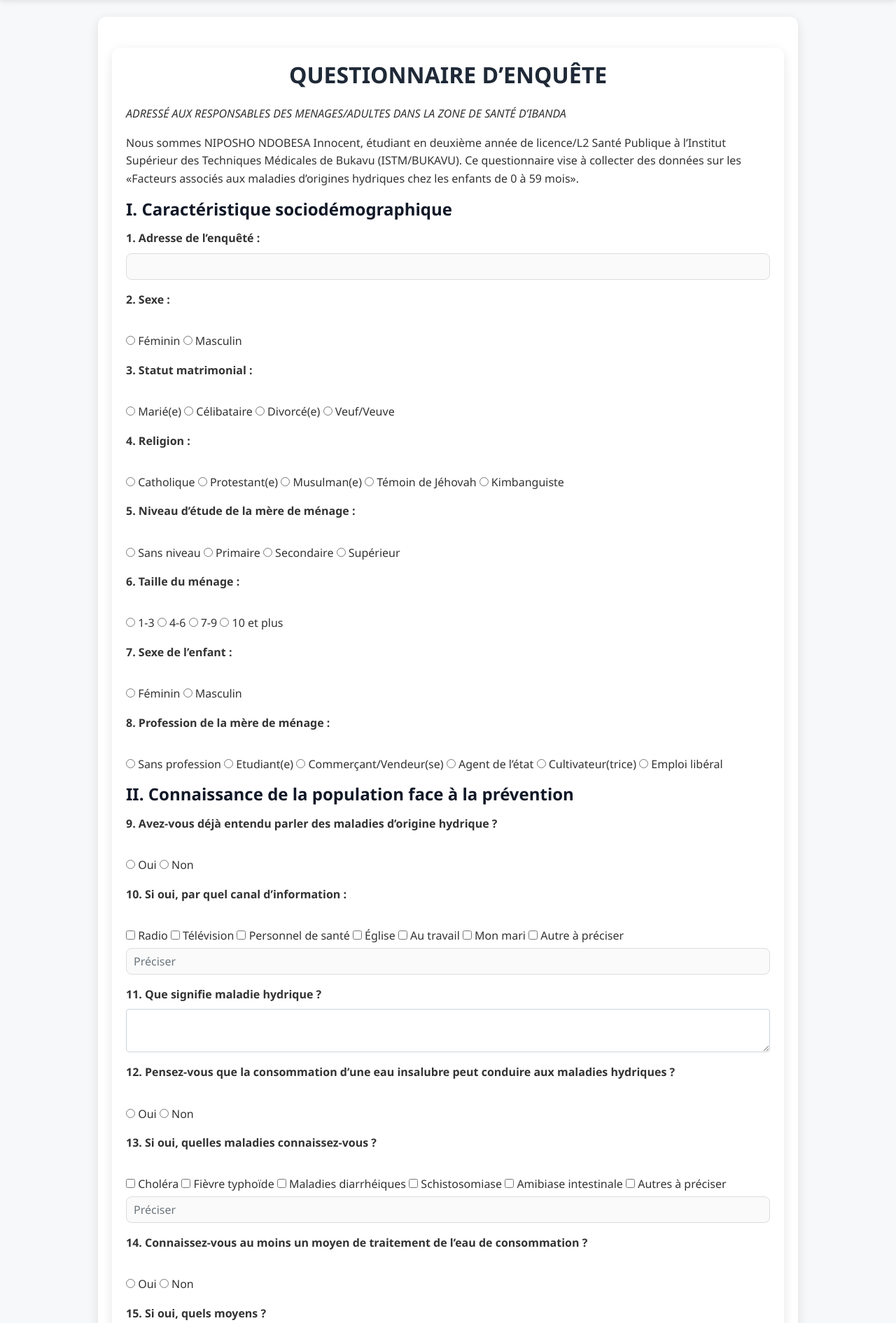
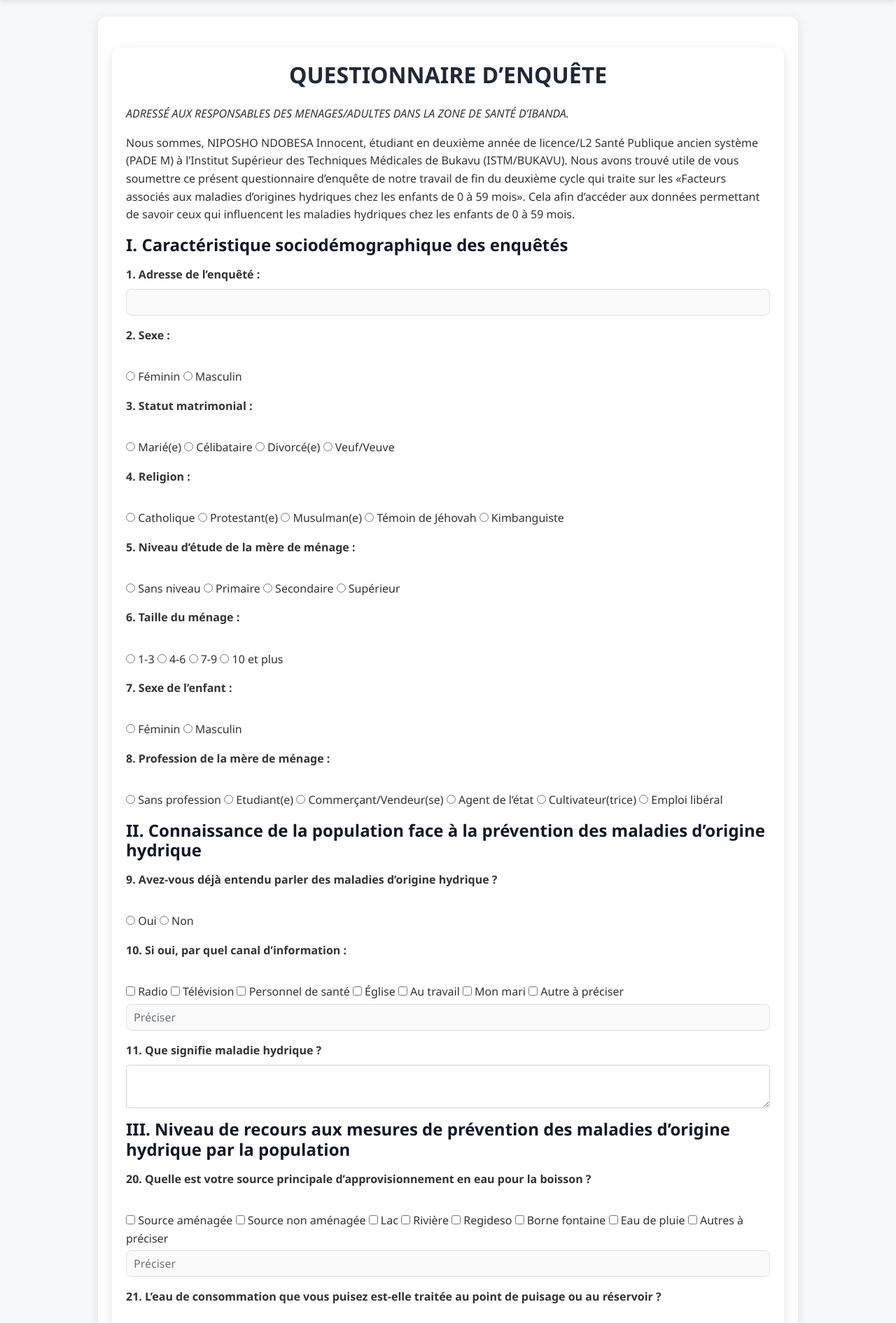
Before and after one commit to Andrebeet1/NIPOSHONDOBESAInnocent, a Flask app: page /questionnaire in a window 1280 px wide. Shown: the part 62-1953 px from the top of the page at 70% size. Run offline with Flask 3, Linux system fonts and the light colour scheme.

Commit message:
Update questionnaire.html

```diff
--- a/templates/questionnaire.html
+++ b/templates/questionnaire.html
@@ -5,14 +5,17 @@
 {% block content %}
 <div class="container mt-4">
     <h2 class="mb-4">QUESTIONNAIRE D’ENQUÊTE</h2>
-    <p><em>ADRESSÉ AUX RESPONSABLES DES MENAGES/ADULTES DANS LA ZONE DE SANTÉ D’IBANDA</em></p>
-    <p>Nous sommes NIPOSHO NDOBESA Innocent, étudiant en deuxième année de licence/L2 Santé Publique à l’Institut Supérieur des Techniques Médicales de Bukavu (ISTM/BUKAVU). Ce questionnaire vise à collecter des données sur les «Facteurs associés aux maladies d’origines hydriques chez les enfants de 0 à 59 mois».</p>
+    <p><em>ADRESSÉ AUX RESPONSABLES DES MENAGES/ADULTES DANS LA ZONE DE SANTÉ D’IBANDA.</em></p>
+    <p>
+        Nous sommes, NIPOSHO NDOBESA Innocent, étudiant en deuxième année de licence/L2 Santé Publique ancien système (PADE M) à l’Institut Supérieur des Techniques Médicales de Bukavu (ISTM/BUKAVU).
+        Nous avons trouvé utile de vous soumettre ce présent questionnaire d’enquête de notre travail de fin du deuxième cycle qui traite sur les «Facteurs associés aux maladies d’origines hydriques chez les enfants de 0 à 59 mois».
+        Cela afin d’accéder aux données permettant de savoir ceux qui influencent les maladies hydriques chez les enfants de 0 à 59 mois.
+    </p>
 
     <form method="POST" action="{{ url_for('questionnaire') }}">
 
-
-        <!-- I. Caractéristique sociodémographique des enquêtés -->
-        <h4>I. Caractéristique sociodémographique</h4>
+        <!-- I. Caractéristique sociodémographique -->
+        <h4>I. Caractéristique sociodémographique des enquêtés</h4>
 
         <div class="form-group">
             <label><strong>1. Adresse de l’enquêté :</strong></label>
@@ -75,7 +78,7 @@
         </div>
 
         <!-- II. Connaissance de la population -->
-        <h4>II. Connaissance de la population face à la prévention</h4>
+        <h4>II. Connaissance de la population face à la prévention des maladies d’origine hydrique</h4>
 
         <div class="form-group">
             <label><strong>9. Avez-vous déjà entendu parler des maladies d’origine hydrique ?</strong></label><br>
@@ -100,67 +103,13 @@
             <textarea name="waterborne_disease_meaning" class="form-control"></textarea>
         </div>
 
-        <div class="form-group">
-            <label><strong>12. Pensez-vous que la consommation d’une eau insalubre peut conduire aux maladies hydriques ?</strong></label><br>
-            <input type="radio" name="unsafe_water_leads_to_diseases" value="Oui"> Oui
-            <input type="radio" name="unsafe_water_leads_to_diseases" value="Non"> Non
-        </div>
+        <!-- Ajouter toutes les autres questions ici comme dans ton texte mis à niveau -->
+        <!-- III et IV seront également intégrées -->
+        <!-- III. Niveau de recours aux mesures de prévention -->
+        <h4>III. Niveau de recours aux mesures de prévention des maladies d’origine hydrique par la population</h4>
 
         <div class="form-group">
-            <label><strong>13. Si oui, quelles maladies connaissez-vous ?</strong></label><br>
-            <input type="checkbox" name="known_waterborne_diseases" value="Choléra"> Choléra
-            <input type="checkbox" name="known_waterborne_diseases" value="Fièvre typhoïde"> Fièvre typhoïde
-            <input type="checkbox" name="known_waterborne_diseases" value="Maladies diarrhéiques"> Maladies diarrhéiques
-            <input type="checkbox" name="known_waterborne_diseases" value="Schistosomiase"> Schistosomiase
-            <input type="checkbox" name="known_waterborne_diseases" value="Amibiase intestinale"> Amibiase intestinale
-            <input type="checkbox" name="known_waterborne_diseases" value="Autres"> Autres à préciser
-            <input type="text" name="known_waterborne_diseases_other" class="form-control mt-1" placeholder="Préciser">
-        </div>
-
-        <div class="form-group">
-            <label><strong>14. Connaissez-vous au moins un moyen de traitement de l’eau de consommation ?</strong></label><br>
-            <input type="radio" name="know_water_treatment" value="Oui"> Oui
-            <input type="radio" name="know_water_treatment" value="Non"> Non
-        </div>
-
-        <div class="form-group">
-            <label><strong>15. Si oui, quels moyens ?</strong></label>
-            <textarea name="water_treatment_methods" class="form-control"></textarea>
-        </div>
-
-        <div class="form-group">
-            <label><strong>16. Connaissez-vous les moments clés de lavage des mains ?</strong></label><br>
-            <input type="radio" name="know_handwashing_moments" value="Oui"> Oui
-            <input type="radio" name="know_handwashing_moments" value="Non"> Non
-        </div>
-
-        <div class="form-group">
-            <label><strong>17. Si oui, lesquels ?</strong></label><br>
-            <input type="checkbox" name="moments_lavage" value="Après toilette"> Après toilette
-            <input type="checkbox" name="moments_lavage" value="Avant repas"> Avant repas
-            <input type="checkbox" name="moments_lavage" value="Avant cuisson"> Avant cuisson
-            <input type="checkbox" name="moments_lavage" value="Après cuisson"> Après cuisson
-            <input type="checkbox" name="moments_lavage" value="Avant allaitement"> Avant allaitement
-        </div>
-
-        <div class="form-group">
-            <label><strong>18. Avez-vous déjà été sensibilisés sur la prévention ?</strong></label><br>
-            <input type="radio" name="awareness_on_prevention" value="Oui"> Oui
-            <input type="radio" name="awareness_on_prevention" value="Non"> Non
-        </div>
-
-        <div class="form-group">
-            <label><strong>19. Si oui, par quel canal ?</strong></label><br>
-            <input type="checkbox" name="awareness_channel" value="Médias"> Médias
-            <input type="checkbox" name="awareness_channel" value="Hôpital"> Hôpital
-            <input type="checkbox" name="awareness_channel" value="Famille"> Famille
-            <input type="checkbox" name="awareness_channel" value="Amis"> Amis
-            <input type="checkbox" name="awareness_channel" value="Autres"> Autres
-            <input type="text" name="awareness_channel_other" class="form-control mt-1" placeholder="Préciser">
-        </div>
-
-        <div class="form-group">
-            <label><strong>20. Quelle est votre source principale d’approvisionnement en eau ?</strong></label><br>
+            <label><strong>20. Quelle est votre source principale d’approvisionnement en eau pour la boisson ?</strong></label><br>
             <input type="checkbox" name="source_amenee" value="Source aménagée"> Source aménagée
             <input type="checkbox" name="source_non_amenee" value="Source non aménagée"> Source non aménagée
             <input type="checkbox" name="lac" value="Lac"> Lac
@@ -168,14 +117,9 @@
             <input type="checkbox" name="regideso" value="Regideso"> Regideso
             <input type="checkbox" name="borne_fontaine" value="Borne fontaine"> Borne fontaine
             <input type="checkbox" name="eau_pluie" value="Eau de pluie"> Eau de pluie
-            <input type="checkbox" name="autres" value="Autres"> Autres
+            <input type="checkbox" name="autres" value="Autres"> Autres à préciser
             <input type="text" name="source_autres_preciser" class="form-control mt-1" placeholder="Préciser">
         </div>
-
-        <!-- Questions 21 à 30 -->
-        <!-- À compléter comme tu veux -->
-                <!-- Questions 21 à 30 -->
-        <h4>III. Niveau de recours aux mesures de prévention</h4>
 
         <div class="form-group">
             <label><strong>21. L’eau de consommation que vous puisez est-elle traitée au point de puisage ou au réservoir ?</strong></label><br>
@@ -235,7 +179,8 @@
             <input type="text" name="reason_for_not_participating_other" class="form-control mt-1" placeholder="Préciser">
         </div>
 
-        <h4>IV. Prévalence des maladies d’origine hydrique</h4>
+        <!-- IV. Prévalence des maladies d’origine hydrique -->
+        <h4>IV. Prévalence des maladies d’origine hydrique dans la zone de santé d’Ibanda</h4>
 
         <div class="form-group">
             <label><strong>29. L’enfant avait-il contacté une maladie d’origine hydrique au cours du dernier mois ?</strong></label><br>
@@ -248,7 +193,6 @@
             <textarea name="remarks" class="form-control"></textarea>
         </div>
 
-
         <div class="d-grid gap-2 mt-4">
             <button type="submit" class="btn btn-primary btn-lg">Envoyer le questionnaire</button>
         </div>
```
